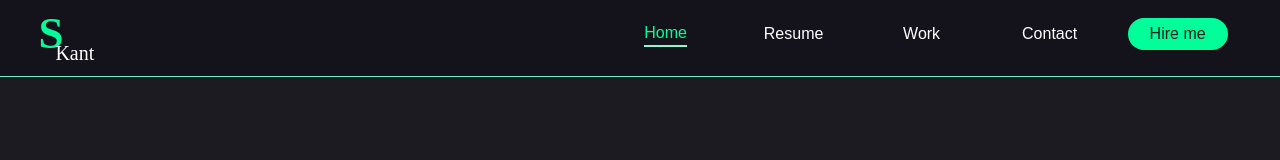
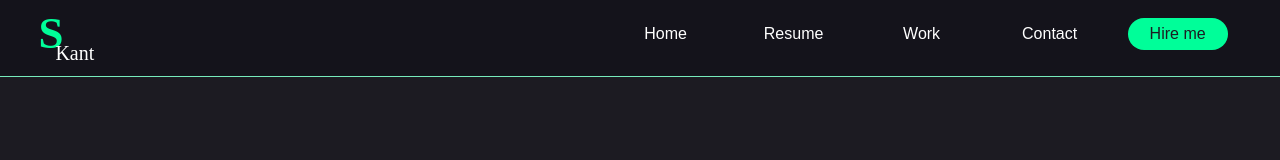
Before and after one commit to ShashiKant17092003/portfolio, a React (Vite) app: page / in a window 1280 px wide. Shown: the top 160 px of the page. Built offline with nearby package versions, Linux system fonts and the light colour scheme.

Commit message:
add:url fix 2

```diff
--- a/src/components/Navbar.jsx
+++ b/src/components/Navbar.jsx
@@ -17,7 +17,7 @@ const Navbar = () => {
         <FontAwesomeIcon icon={!menuOpen ? faBars : faXmark} />
       </div>
       <ul className={menuOpen ? "open" : "close"}>
-        <li><NavLink to="/" onClick={()=>change()}>Home</NavLink></li>
+        <li><NavLink to="/portfolio" onClick={()=>change()}>Home</NavLink></li>
         <li><NavLink to="/resume" onClick={()=>change()}>Resume</NavLink></li>
         <li><NavLink to="/work" onClick={()=>change()}>Work</NavLink></li>
         <li><NavLink to="/contact" onClick={()=>change()}>Contact</NavLink></li>
```
